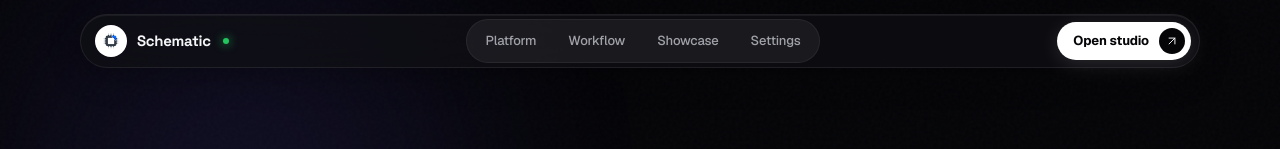
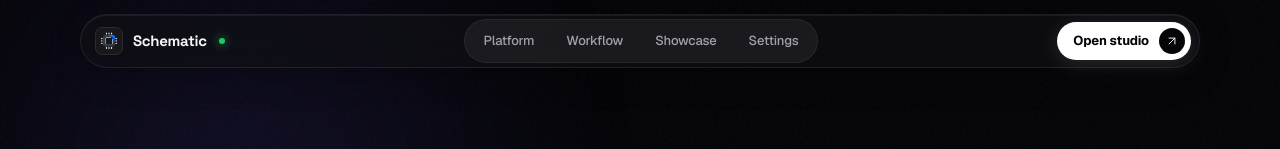
Before and after one commit to Developer668/Schematic, a React (Vite) app in the folder frontend/: page / in a window 1280 px wide. Shown: the top 149 px of the page. Built offline with nearby package versions, Linux system fonts and the light colour scheme.

Commit message:
fix: match landing logo to studio branding

```diff
--- a/frontend/src/index.css
+++ b/frontend/src/index.css
@@ -319,8 +319,8 @@ html.light .react-flow__pane {
 .mesh-c { width: 900px; height: 600px; left: 30%; bottom: -240px; background: radial-gradient(ellipse, #f59e0b 0%, transparent 72%); opacity: 0.07; }
 .landing-nav { position: sticky; top: 14px; z-index: 30; display: flex; width: min(1120px, calc(100% - 24px)); height: 54px; margin: 14px auto 0; align-items: center; justify-content: space-between; gap: 16px; padding: 6px 8px 6px 14px; border: 1px solid rgb(255 255 255 / .08); border-radius: 999px; background: rgb(16 16 20 / .72); backdrop-filter: blur(24px) saturate(1.4); box-shadow: 0 8px 32px rgb(0 0 0 / .28), inset 0 1px 0 rgb(255 255 255 / .06); }
 .landing-brand { display: flex; align-items: center; gap: 10px; font-family: 'Space Grotesk', sans-serif; font-weight: 700; font-size: 15px; letter-spacing: -0.02em; }
-.landing-logo { display: grid; width: 32px; height: 32px; place-items: center; border-radius: 999px; background: #fff; color: #050508; }
-.landing-logo .logo-mark { width: 20px; height: 20px; }
+.landing-logo { flex-shrink: 0; }
+.landing-logo .logo-mark { width: 22px; height: 22px; }
 .brand-dot { width: 6px; height: 6px; border-radius: 999px; background: #22c55e; box-shadow: 0 0 10px #22c55e; margin-left: 2px; }
 .landing-nav-pill { display: flex; align-items: center; gap: 4px; padding: 4px; border-radius: 999px; background: rgb(255 255 255 / .06); border: 1px solid rgb(255 255 255 / .06); }
 .landing-nav-pill a { padding: 7px 14px; border-radius: 999px; font-size: 13px; font-weight: 500; color: #a1a1aa; transition: all 220ms cubic-bezier(0.32,0.72,0,1); }
--- a/frontend/src/pages/LandingPage.tsx
+++ b/frontend/src/pages/LandingPage.tsx
@@ -98,7 +98,7 @@ export default function LandingPage() {
       {/* Floating glass nav */}
       <nav className={`landing-nav ${menuOpen ? "is-open" : ""}`}>
         <Link to="/" className="landing-brand">
-          <span className="landing-logo">
+          <span className="brand-mark landing-logo">
             <LogoMark />
           </span>
           <span>Schematic</span>
```
